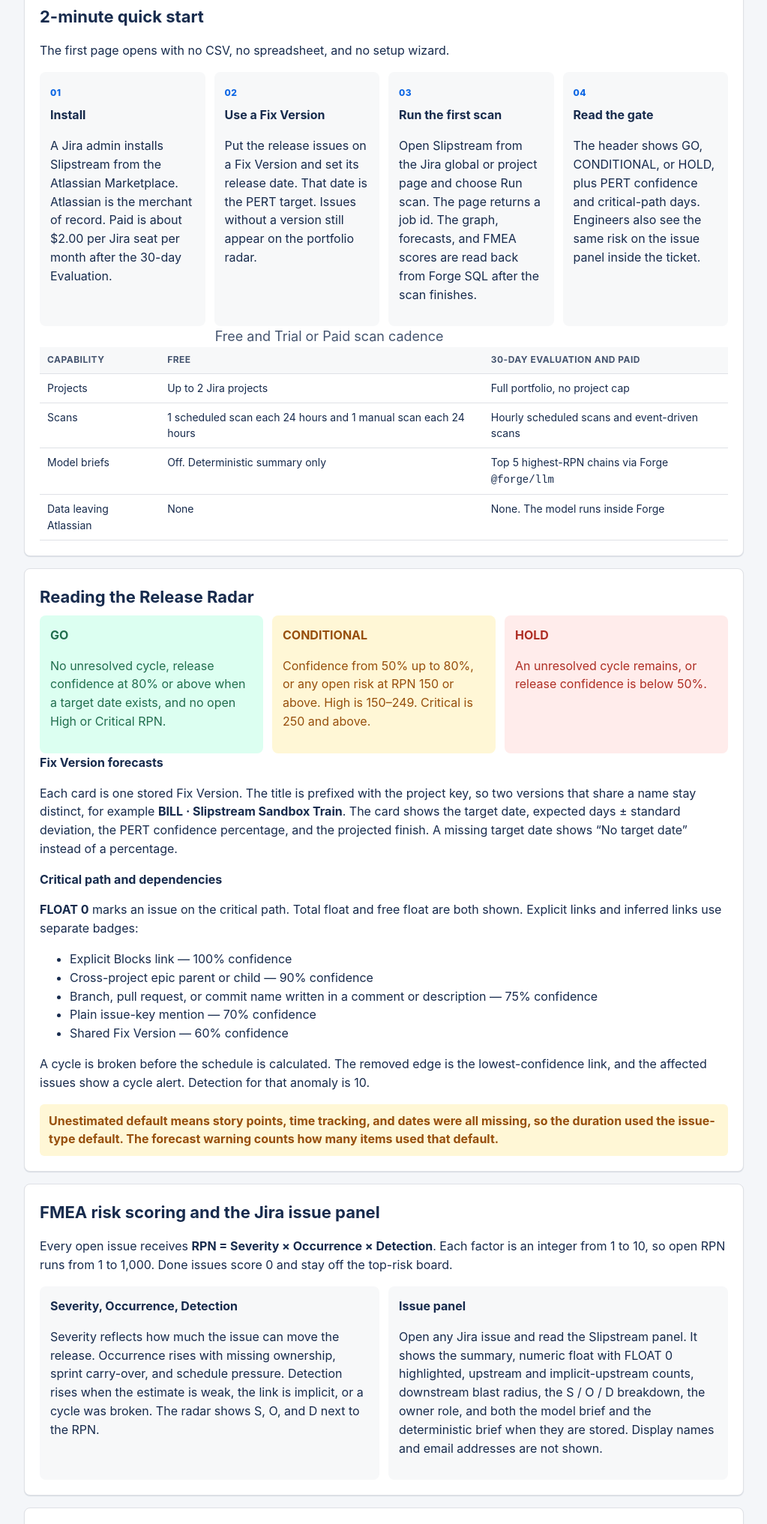
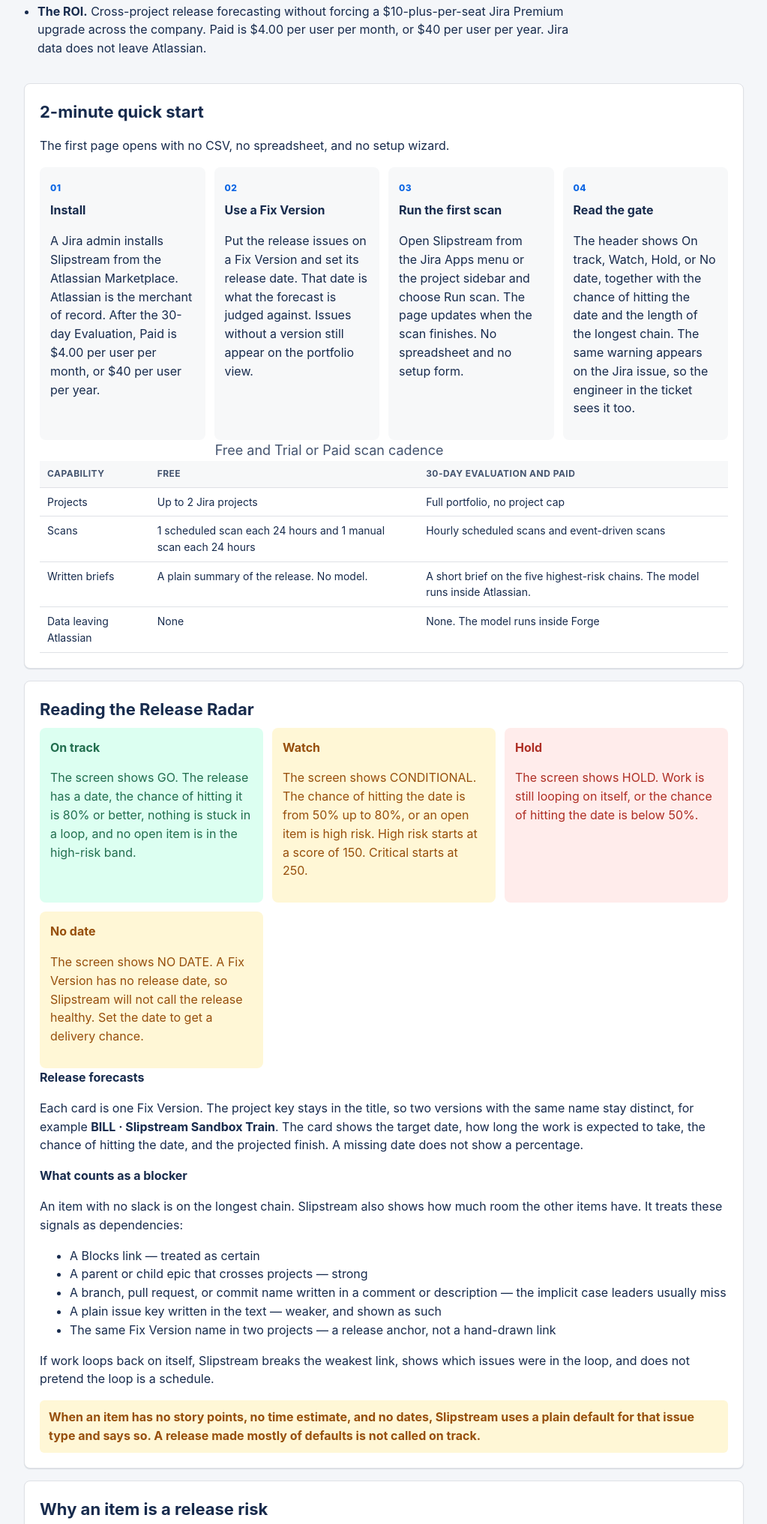
Before and after one commit to Sybertrader/slipstream-docs, a plain HTML site: page slipstream.html in a window 1280 px wide. Shown: the part 647-2680 px from the top of the page at 75% size, without its empty margins (128-1151 px from the left). Drawn offline with Linux system fonts and the light colour scheme.

Commit message:
Publish the $4 price and release-leader homepage
The live site still showed $2 and the old schedule-math pitch. This copy matches the pages already on main in the app repo.

Co-authored-by: Cursor <cursoragent@cursor.com>

```diff
--- a/slipstream.html
+++ b/slipstream.html
@@ -3,8 +3,8 @@
   <head>
     <meta charset="utf-8" />
     <meta name="viewport" content="width=device-width, initial-scale=1.0" />
-    <title>Slipstream — Release Risk &amp; Dependency Radar</title>
-    <meta name="description" content="Quick-start guide for Slipstream, the Forge release-risk radar for Jira Cloud." />
+    <title>Slipstream — Early-warning release radar for Jira</title>
+    <meta name="description" content="Slipstream shows VPs of Engineering, Engineering Directors, and TPMs which Jira release is at risk, including blockers that were never linked. $4.00 per user per month, or $40 per user per year. Runs on Atlassian." />
     <link rel="stylesheet" href="./styles.css" />
     <link rel="icon" href="/favicon.png" />
   </head>
@@ -42,13 +42,13 @@
           <p class="badge">Runs on Atlassian · Zero External Egress</p>
         </div>
       </div>
-      <h1>Know whether the release date still holds.</h1>
-      <p class="lede">Slipstream is a Jira Cloud app that reads the work already on the site and turns it into a dependency graph, a release forecast, and a ranked risk list.</p>
+      <h1>The release date, before the status chase starts.</h1>
+      <p class="lede">TPMs and release managers spend the week collecting the same update from spreadsheets and from four different Jira boards. Slipstream replaces that chase with one early-warning view that runs 100% on Atlassian.</p>
       <ul class="intro">
-        <li>It uncovers explicit and implicit cross-project dependencies from Fix Versions and issue mentions, and it flags <strong>FLOAT 0</strong> critical-path bottlenecks and dependency cycles.</li>
-        <li>It generates confidence-weighted <strong>PERT Fix Version forecasts</strong> so release managers can see delivery odds against the target date.</li>
-        <li>It ranks blockers with <strong>FMEA Risk Priority Numbers (S × O × D)</strong>, paired with AI-assisted remediation briefs.</li>
-        <li>An in-memory <strong>What-If Simulator</strong> models duration delays, dependency removals, and target-date shifts without changing live Jira data.</li>
+        <li><strong>The pain.</strong> The blocker that moves a date is rarely on the board you are looking at. It sits in another project, often only as a comment or a pull request name, and it shows up in the Monday meeting.</li>
+        <li><strong>The radar.</strong> Slipstream reads the Jira work you already have and catches those unlinked cross-project blockers before they blow the date. It also reads the Blocks links your teams did keep.</li>
+        <li><strong>The forecast.</strong> For each Fix Version with a release date, leaders see the chance of landing it, the longest chain of work, and what changes if one item slips. A version with no date is marked No date, not healthy.</li>
+        <li><strong>The ROI.</strong> Cross-project release forecasting without forcing a $10-plus-per-seat Jira Premium upgrade across the company. Paid is $4.00 per user per month, or $40 per user per year. Jira data does not leave Atlassian.</li>
       </ul>
     </div>
     <main class="wrap">
@@ -59,22 +59,22 @@
           <article class="step">
             <span>01</span>
             <h3>Install</h3>
-            <p>A Jira admin installs Slipstream from the Atlassian Marketplace. Atlassian is the merchant of record. Paid is about $2.00 per Jira seat per month after the 30-day Evaluation.</p>
+            <p>A Jira admin installs Slipstream from the Atlassian Marketplace. Atlassian is the merchant of record. After the 30-day Evaluation, Paid is $4.00 per user per month, or $40 per user per year.</p>
           </article>
           <article class="step">
             <span>02</span>
             <h3>Use a Fix Version</h3>
-            <p>Put the release issues on a Fix Version and set its release date. That date is the PERT target. Issues without a version still appear on the portfolio radar.</p>
+            <p>Put the release issues on a Fix Version and set its release date. That date is what the forecast is judged against. Issues without a version still appear on the portfolio view.</p>
           </article>
           <article class="step">
             <span>03</span>
             <h3>Run the first scan</h3>
-            <p>Open Slipstream from the Jira global or project page and choose Run scan. The page returns a job id. The graph, forecasts, and FMEA scores are read back from Forge SQL after the scan finishes.</p>
+            <p>Open Slipstream from the Jira Apps menu or the project sidebar and choose Run scan. The page updates when the scan finishes. No spreadsheet and no setup form.</p>
           </article>
           <article class="step">
             <span>04</span>
             <h3>Read the gate</h3>
-            <p>The header shows GO, CONDITIONAL, or HOLD, plus PERT confidence and critical-path days. Engineers also see the same risk on the issue panel inside the ticket.</p>
+            <p>The header shows On track, Watch, Hold, or No date, together with the chance of hitting the date and the length of the longest chain. The same warning appears on the Jira issue, so the engineer in the ticket sees it too.</p>
           </article>
         </div>
         <table>
@@ -85,7 +85,7 @@
           <tbody>
             <tr><td>Projects</td><td>Up to 2 Jira projects</td><td>Full portfolio, no project cap</td></tr>
             <tr><td>Scans</td><td>1 scheduled scan each 24 hours and 1 manual scan each 24 hours</td><td>Hourly scheduled scans and event-driven scans</td></tr>
-            <tr><td>Model briefs</td><td>Off. Deterministic summary only</td><td>Top 5 highest-RPN chains via Forge <code>@forge/llm</code></td></tr>
+            <tr><td>Written briefs</td><td>A plain summary of the release. No model.</td><td>A short brief on the five highest-risk chains. The model runs inside Atlassian.</td></tr>
             <tr><td>Data leaving Atlassian</td><td>None</td><td>None. The model runs inside Forge</td></tr>
           </tbody>
         </table>
@@ -94,56 +94,60 @@
         <h2>Reading the Release Radar</h2>
         <div class="gates">
           <article class="gate gate-go">
-            <h3>GO</h3>
-            <p>No unresolved cycle, release confidence at 80% or above when a target date exists, and no open High or Critical RPN.</p>
+            <h3>On track</h3>
+            <p>The screen shows GO. The release has a date, the chance of hitting it is 80% or better, nothing is stuck in a loop, and no open item is in the high-risk band.</p>
           </article>
           <article class="gate gate-watch">
-            <h3>CONDITIONAL</h3>
-            <p>Confidence from 50% up to 80%, or any open risk at RPN 150 or above. High is 150–249. Critical is 250 and above.</p>
+            <h3>Watch</h3>
+            <p>The screen shows CONDITIONAL. The chance of hitting the date is from 50% up to 80%, or an open item is high risk. High risk starts at a score of 150. Critical starts at 250.</p>
           </article>
           <article class="gate gate-hold">
-            <h3>HOLD</h3>
-            <p>An unresolved cycle remains, or release confidence is below 50%.</p>
+            <h3>Hold</h3>
+            <p>The screen shows HOLD. Work is still looping on itself, or the chance of hitting the date is below 50%.</p>
+          </article>
+          <article class="gate gate-watch">
+            <h3>No date</h3>
+            <p>The screen shows NO DATE. A Fix Version has no release date, so Slipstream will not call the release healthy. Set the date to get a delivery chance.</p>
           </article>
         </div>
-        <h3>Fix Version forecasts</h3>
-        <p>Each card is one stored Fix Version. The title is prefixed with the project key, so two versions that share a name stay distinct, for example <strong>BILL · Slipstream Sandbox Train</strong>. The card shows the target date, expected days ± standard deviation, the PERT confidence percentage, and the projected finish. A missing target date shows “No target date” instead of a percentage.</p>
-        <h3>Critical path and dependencies</h3>
-        <p><strong>FLOAT 0</strong> marks an issue on the critical path. Total float and free float are both shown. Explicit links and inferred links use separate badges:</p>
+        <h3>Release forecasts</h3>
+        <p>Each card is one Fix Version. The project key stays in the title, so two versions with the same name stay distinct, for example <strong>BILL · Slipstream Sandbox Train</strong>. The card shows the target date, how long the work is expected to take, the chance of hitting the date, and the projected finish. A missing date does not show a percentage.</p>
+        <h3>What counts as a blocker</h3>
+        <p>An item with no slack is on the longest chain. Slipstream also shows how much room the other items have. It treats these signals as dependencies:</p>
         <ul>
-          <li>Explicit Blocks link — 100% confidence</li>
-          <li>Cross-project epic parent or child — 90% confidence</li>
-          <li>Branch, pull request, or commit name written in a comment or description — 75% confidence</li>
-          <li>Plain issue-key mention — 70% confidence</li>
-          <li>Shared Fix Version — 60% confidence</li>
+          <li>A Blocks link — treated as certain</li>
+          <li>A parent or child epic that crosses projects — strong</li>
+          <li>A branch, pull request, or commit name written in a comment or description — the implicit case leaders usually miss</li>
+          <li>A plain issue key written in the text — weaker, and shown as such</li>
+          <li>The same Fix Version name in two projects — a release anchor, not a hand-drawn link</li>
         </ul>
-        <p>A cycle is broken before the schedule is calculated. The removed edge is the lowest-confidence link, and the affected issues show a cycle alert. Detection for that anomaly is 10.</p>
-        <p class="note">Unestimated default means story points, time tracking, and dates were all missing, so the duration used the issue-type default. The forecast warning counts how many items used that default.</p>
+        <p>If work loops back on itself, Slipstream breaks the weakest link, shows which issues were in the loop, and does not pretend the loop is a schedule.</p>
+        <p class="note">When an item has no story points, no time estimate, and no dates, Slipstream uses a plain default for that issue type and says so. A release made mostly of defaults is not called on track.</p>
       </section>
       <section id="fmea">
-        <h2>FMEA risk scoring and the Jira issue panel</h2>
-        <p>Every open issue receives <strong>RPN = Severity × Occurrence × Detection</strong>. Each factor is an integer from 1 to 10, so open RPN runs from 1 to 1,000. Done issues score 0 and stay off the top-risk board.</p>
+        <h2>Why an item is a release risk</h2>
+        <p>Each open item gets one risk score from three questions: how badly it can move the release, how likely that is, and how easy it is to miss. Finished items drop off the list.</p>
         <div class="cards">
           <article class="card">
-            <h3>Severity, Occurrence, Detection</h3>
-            <p>Severity reflects how much the issue can move the release. Occurrence rises with missing ownership, sprint carry-over, and schedule pressure. Detection rises when the estimate is weak, the link is implicit, or a cycle was broken. The radar shows S, O, and D next to the RPN.</p>
+            <h3>What raises the score</h3>
+            <p>Impact rises when the item sits on the longest chain or blocks work in another project. Likelihood rises when nobody owns it or it has already rolled a sprint. It is easier to miss when the only evidence is a comment, or when nobody estimated it. The page shows the three parts next to the score.</p>
           </article>
           <article class="card">
-            <h3>Issue panel</h3>
-            <p>Open any Jira issue and read the Slipstream panel. It shows the summary, numeric float with FLOAT 0 highlighted, upstream and implicit-upstream counts, downstream blast radius, the S / O / D breakdown, the owner role, and both the model brief and the deterministic brief when they are stored. Display names and email addresses are not shown.</p>
+            <h3>Inside the Jira ticket</h3>
+            <p>Open any issue and read the Slipstream panel. It shows whether the item is on the longest chain, what is blocking it, what it blocks, and the short brief. Names and email addresses are not shown.</p>
           </article>
         </div>
       </section>
       <section id="what-if">
-        <h2>What-If simulator and release brief</h2>
+        <h2>Ask what happens if it slips</h2>
         <div class="cards">
           <article class="card">
-            <h3>In-memory scenarios</h3>
-            <p>Add delay days, remove a dependency, or shift a Fix Version target. Slipstream replays the schedule on the snapshot already loaded in the page. The simulation does not write Forge SQL and does not edit the Jira issues.</p>
+            <h3>A question, not a new plan</h3>
+            <p>Add delay, remove a dependency, or move the release date. Slipstream answers from the scan already on the page. It does not change Jira and it does not save a second plan.</p>
           </article>
           <article class="card">
-            <h3>Copy Release Brief</h3>
-            <p>Copy Release Brief builds a Markdown note with the stage-gate, readiness, confidence, critical path, cycles, and top risks. Account ids and email addresses are left out, so the note can be pasted into a release conversation.</p>
+            <h3>A note for the release review</h3>
+            <p>Copy Release Brief produces a short note: the call, the chance of hitting the date, the longest chain, and the top risks. It leaves out account ids and email addresses, so it can go into the review.</p>
           </article>
         </div>
       </section>
```
Also changed, not shown: index.html (+16 -8 lines).
